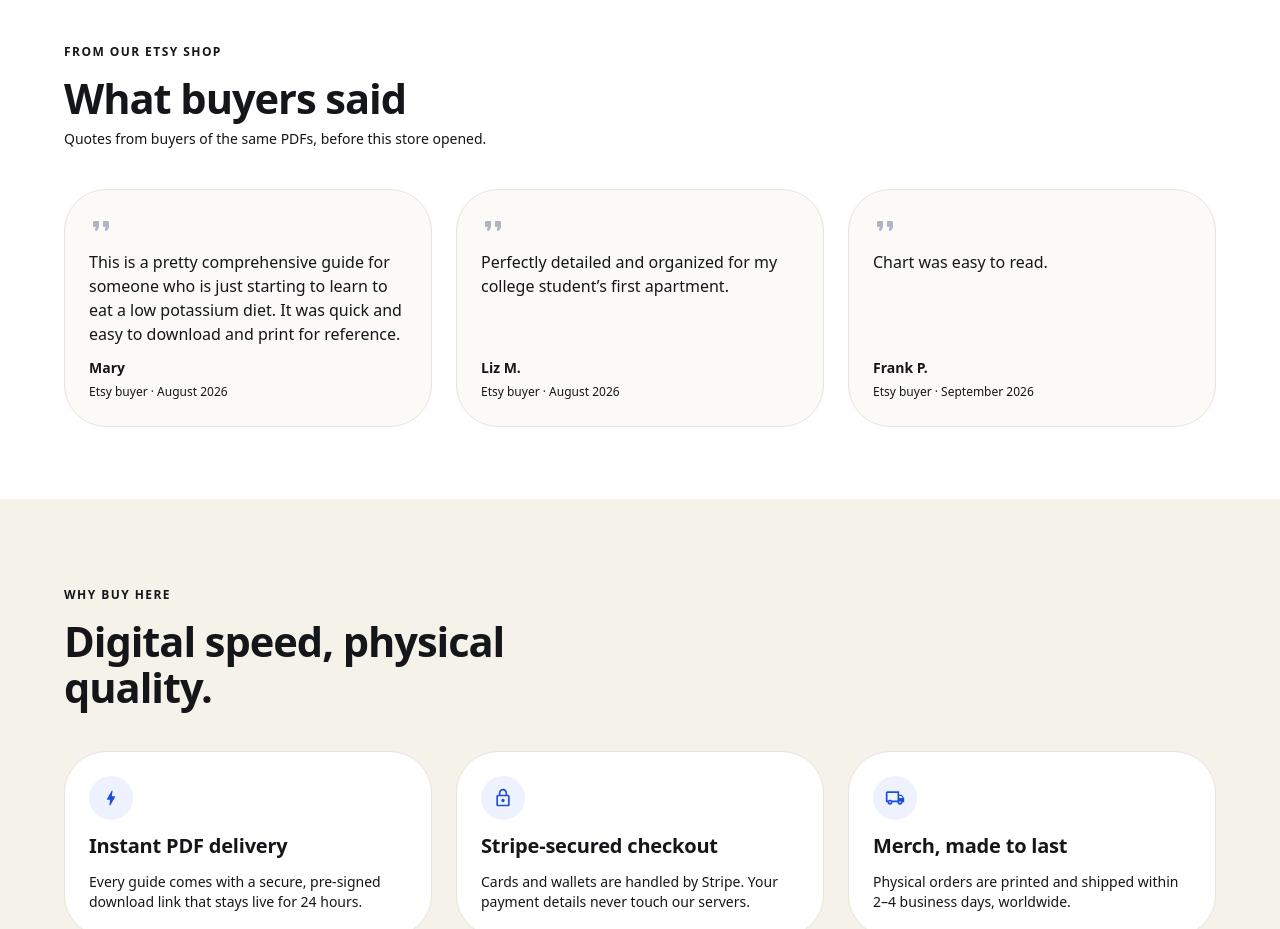
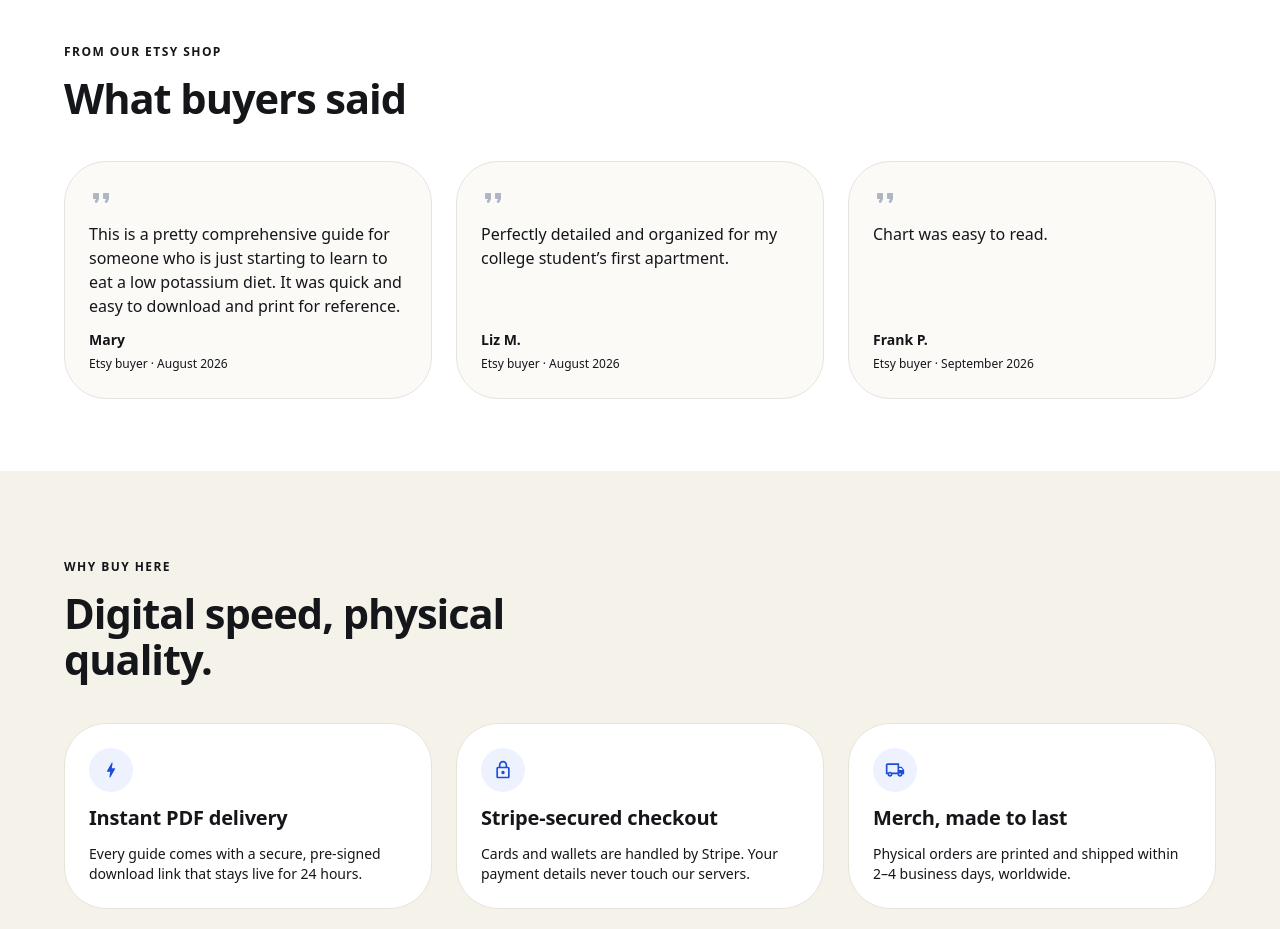
Before and after one commit to kvnpmz/realkevbase, a React (Vite) app in the folder src/realkevbase-web/: page / in a window 1280 px wide. Shown: the part 1380-2309 px from the top of the page. Built offline with nearby package versions, Linux system fonts and the light colour scheme; no server answers.

Commit message:
Drop the subtitle under the buyer quotes
'before this store opened' told a first-time visitor the shop is new, which is the doubt
the section exists to remove. The overline and each card's 'Etsy buyer' attribution already
say where the quotes came from.

```diff
--- a/src/realkevbase-web/src/components/Reviews.jsx
+++ b/src/realkevbase-web/src/components/Reviews.jsx
@@ -21,9 +21,6 @@ export function Reviews() {
             From our Etsy shop
           </Typography>
           <Typography variant="h2">What buyers said</Typography>
-          <Typography variant="body2" color="text.secondary">
-            Quotes from buyers of the same PDFs, before this store opened.
-          </Typography>
         </Stack>
 
         <Grid container spacing={{ xs: 2, md: 3 }}>
```
